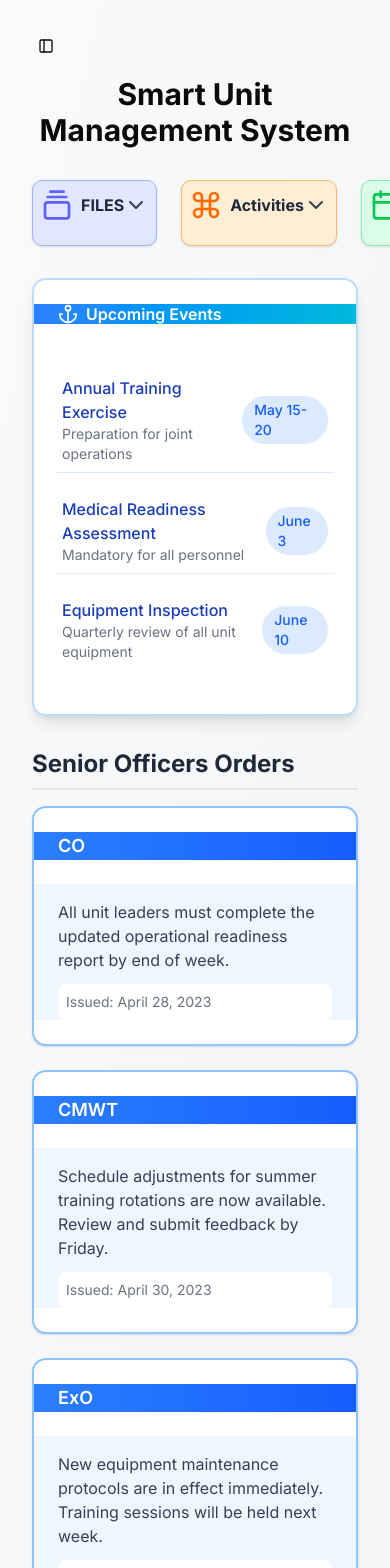
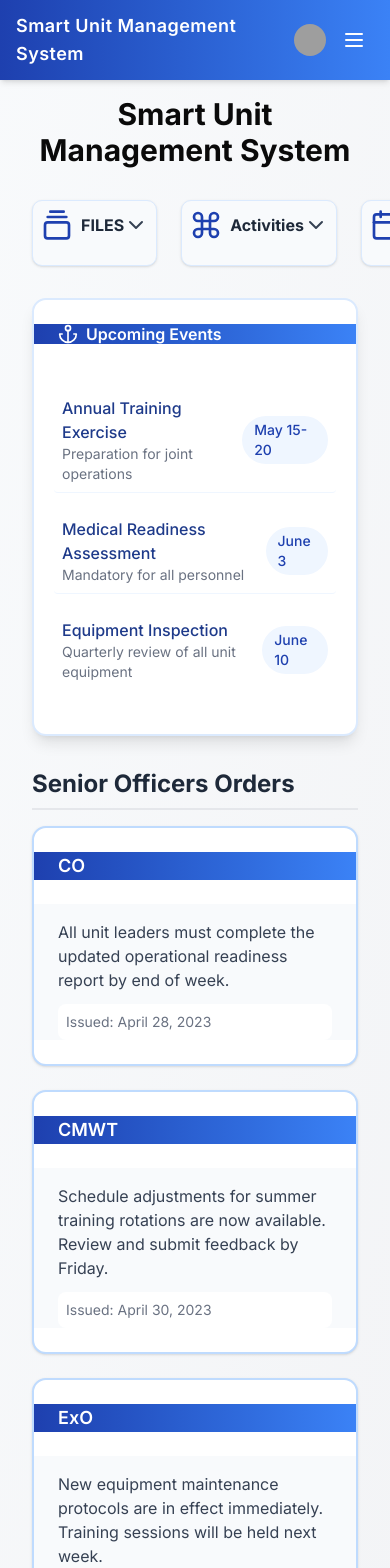
Before and after one commit to MoosaZK/smart-unit-management-system, a Next.js app: page / in a window 390 px wide. Shown: the top 1568 px of the page. Built offline with nearby package versions, Linux system fonts and the light colour scheme; grey boxes are pictures that could not be loaded.

Commit message:
Enhance styling and structure in globals.css and page.js; add navy color palette, update component icons, and refactor layout for improved consistency and user experience across the application.

```diff
--- a/src/app/hr-management/database/page.jsx
+++ b/src/app/hr-management/database/page.jsx
@@ -49,7 +49,7 @@ export default function DatabasePage() {
 
   return (
     <div className="container mx-auto py-6">
-      <h1 className="text-2xl font-bold mb-6">Navy Personnel Database</h1>
+      <h1 className="text-2xl font-bold mb-6">Unit Personnel Information</h1>
 
       {/* Officers Section */}
       <section className="mb-12">
--- a/src/app/page.js
+++ b/src/app/page.js
@@ -2,8 +2,7 @@
 import React from "react";
 import { Card, CardContent, CardHeader, CardTitle } from "@/components/ui/card";
 import Link from "next/link";
-import { AppSidebar } from "@/components/app-sidebar";
-import { SidebarProvider, SidebarTrigger } from "@/components/ui/sidebar";
+import { TopNav } from "@/components/top-nav";
 import {
   AudioWaveform,
   Command,
@@ -64,7 +63,7 @@ const mainData = {
     },
     {
       name: "Maintenance",
-      url: "/maintenance",
+      url: "/maintenance/complain-management",
       icon: Wrench,
     },
   ],
@@ -77,14 +76,9 @@ const mainData = {
 
 export default function Home() {
   return (
-    <SidebarProvider>
-      <AppSidebar
-        teams={mainData.teams}
-        projects={mainData.projects}
-        user={mainData.user}
-      />
-      <main className="w-full min-h-screen p-8 bg-gradient-to-br from-slate-50 to-gray-100">
-        <SidebarTrigger className="mb-4" />
+    <>
+      <TopNav projects={mainData.projects} user={mainData.user} />
+      <main className="w-full min-h-screen p-8 pt-24 bg-gradient-to-br from-slate-50 to-gray-100">
         <h1 className="text-3xl font-bold mb-8 text-center ">
           Smart Unit Management System
         </h1>
@@ -93,7 +87,7 @@ export default function Home() {
         <div className="flex flex-row gap-6 mb-8 max-w-6xl mx-auto">
           <DropdownCard
             title="FILES"
-            icon={<GalleryVerticalEnd className="h-8 w-8 text-indigo-500" />}
+            icon={<GalleryVerticalEnd className="h-8 w-8 text-navy-700" />}
             items={[
               "OOD Unit files",
               "DSO files",
@@ -103,25 +97,25 @@ export default function Home() {
           />
           <DropdownCard
             title="Activities"
-            icon={<Command className="h-8 w-8 text-orange-500" />}
+            icon={<Command className="h-8 w-8 text-navy-700" />}
             items={["Academic", "Unit", "Training", "VIP", "Special", "FCTS"]}
           />
           <DropdownCard
             title="Routine"
-            icon={<Calendar className="h-8 w-8 text-green-500" />}
+            icon={<Calendar className="h-8 w-8 text-navy-700" />}
             items={["Daily Routine", "Holiday Routine", "Special Routine"]}
           />
           <DropdownCard
             title="Contact Directory"
-            icon={<Users className="h-8 w-8 text-blue-500" />}
+            icon={<Users className="h-8 w-8 text-navy-700" />}
             items={["Imp", "Internal Bahadur", "External"]}
           />
         </div>
 
         {/* Events section */}
         <div className="mb-8 max-w-6xl mx-auto">
-          <Card className="overflow-hidden border-2 border-blue-200 shadow-lg">
-            <CardHeader className="bg-gradient-to-r from-blue-500 to-cyan-500 text-white">
+          <Card className="overflow-hidden border-2 border-navy-200 shadow-lg">
+            <CardHeader className="bg-gradient-to-r from-navy-700 to-navy-600 text-white">
               <CardTitle className="flex items-center">
                 <Anchor className="h-5 w-5 mr-2" />
                 Upcoming Events
@@ -129,42 +123,42 @@ export default function Home() {
             </CardHeader>
             <CardContent className="bg-white p-5">
               <div className="space-y-4">
-                <div className="flex justify-between items-center pb-2 border-b border-blue-100 hover:bg-blue-50 p-2 rounded transition-colors">
+                <div className="flex justify-between items-center pb-2 border-b border-navy-100 hover:bg-navy-50 p-2 rounded transition-colors">
                   <div>
-                    <h4 className="font-medium text-blue-800">
+                    <h4 className="font-medium text-navy-800">
                       Annual Training Exercise
                     </h4>
                     <p className="text-sm text-gray-500">
                       Preparation for joint operations
                     </p>
                   </div>
-                  <div className="text-sm font-medium text-blue-600 bg-blue-100 px-3 py-1 rounded-full">
+                  <div className="text-sm font-medium text-navy-700 bg-navy-100 px-3 py-1 rounded-full">
                     May 15-20
                   </div>
                 </div>
-                <div className="flex justify-between items-center pb-2 border-b border-blue-100 hover:bg-blue-50 p-2 rounded transition-colors">
+                <div className="flex justify-between items-center pb-2 border-b border-navy-100 hover:bg-navy-50 p-2 rounded transition-colors">
                   <div>
-                    <h4 className="font-medium text-blue-800">
+                    <h4 className="font-medium text-navy-800">
                       Medical Readiness Assessment
                     </h4>
                     <p className="text-sm text-gray-500">
                       Mandatory for all personnel
                     </p>
                   </div>
-                  <div className="text-sm font-medium text-blue-600 bg-blue-100 px-3 py-1 rounded-full">
+                  <div className="text-sm font-medium text-navy-700 bg-navy-100 px-3 py-1 rounded-full">
                     June 3
                   </div>
                 </div>
-                <div className="flex justify-between items-center hover:bg-blue-50 p-2 rounded transition-colors">
+                <div className="flex justify-between items-center hover:bg-navy-50 p-2 rounded transition-colors">
                   <div>
-                    <h4 className="font-medium text-blue-800">
+                    <h4 className="font-medium text-navy-800">
                       Equipment Inspection
                     </h4>
                     <p className="text-sm text-gray-500">
                       Quarterly review of all unit equipment
                     </p>
                   </div>
-                  <div className="text-sm font-medium text-blue-600 bg-blue-100 px-3 py-1 rounded-full">
+                  <div className="text-sm font-medium text-navy-700 bg-navy-100 px-3 py-1 rounded-full">
                     June 10
                   </div>
                 </div>
@@ -179,11 +173,11 @@ export default function Home() {
             <span>Senior Officers Orders</span>
           </h2>
           <div className="grid grid-cols-1 md:grid-cols-3 gap-6">
-            <Card className="hover:shadow-lg transition-shadow border-2 border-blue-300 overflow-hidden">
-              <CardHeader className="bg-gradient-to-r from-blue-500 to-blue-600 text-white">
+            <Card className="hover:shadow-lg transition-shadow border-2 border-navy-300 overflow-hidden">
+              <CardHeader className="bg-gradient-to-r from-navy-700 to-navy-600 text-white">
                 <CardTitle className="text-lg">CO</CardTitle>
               </CardHeader>
-              <CardContent className="pt-4 bg-blue-50">
+              <CardContent className="pt-4 bg-navy-50">
                 <p className="text-gray-700 mb-3">
                   All unit leaders must complete the updated operational
                   readiness report by end of week.
@@ -194,11 +188,11 @@ export default function Home() {
               </CardContent>
             </Card>
 
-            <Card className="hover:shadow-lg transition-shadow border-2 border-blue-300 overflow-hidden">
-              <CardHeader className="bg-gradient-to-r from-blue-500 to-blue-600 text-white">
+            <Card className="hover:shadow-lg transition-shadow border-2 border-navy-300 overflow-hidden">
+              <CardHeader className="bg-gradient-to-r from-navy-700 to-navy-600 text-white">
                 <CardTitle className="text-lg">CMWT</CardTitle>
               </CardHeader>
-              <CardContent className="pt-4 bg-blue-50">
+              <CardContent className="pt-4 bg-navy-50">
                 <p className="text-gray-700 mb-3">
                   Schedule adjustments for summer training rotations are now
                   available. Review and submit feedback by Friday.
@@ -209,11 +203,11 @@ export default function Home() {
               </CardContent>
             </Card>
 
-            <Card className="hover:shadow-lg transition-shadow border-2 border-blue-300 overflow-hidden">
-              <CardHeader className="bg-gradient-to-r from-blue-500 to-blue-600 text-white">
+            <Card className="hover:shadow-lg transition-shadow border-2 border-navy-300 overflow-hidden">
+              <CardHeader className="bg-gradient-to-r from-navy-700 to-navy-600 text-white">
                 <CardTitle className="text-lg">ExO</CardTitle>
               </CardHeader>
-              <CardContent className="pt-4 bg-blue-50">
+              <CardContent className="pt-4 bg-navy-50">
                 <p className="text-gray-700 mb-3">
                   New equipment maintenance protocols are in effect immediately.
                   Training sessions will be held next week.
@@ -226,7 +220,7 @@ export default function Home() {
           </div>
         </div>
       </main>
-    </SidebarProvider>
+    </>
   );
 }
 
@@ -237,11 +231,11 @@ function DropdownCard({ title, icon, items }) {
   // Generate a unique background color based on the title
   const getBgColor = () => {
     const colors = {
-      FILES: "bg-indigo-100 hover:bg-indigo-200 border-indigo-300",
-      "State board": "bg-purple-100 hover:bg-purple-200 border-purple-300",
-      Activities: "bg-orange-100 hover:bg-orange-200 border-orange-300",
-      Routine: "bg-green-100 hover:bg-green-200 border-green-300",
-      "Contact Directory": "bg-blue-100 hover:bg-blue-200 border-blue-300",
+      FILES: "bg-navy-50 hover:bg-navy-100 border-navy-200",
+      "State board": "bg-navy-50 hover:bg-navy-100 border-navy-200",
+      Activities: "bg-navy-50 hover:bg-navy-100 border-navy-200",
+      Routine: "bg-navy-50 hover:bg-navy-100 border-navy-200",
+      "Contact Directory": "bg-navy-50 hover:bg-navy-100 border-navy-200",
     };
     return colors[title] || "bg-gray-100 hover:bg-gray-200 border-gray-300";
   };
@@ -270,7 +264,7 @@ function DropdownCard({ title, icon, items }) {
               <DropdownMenuItem
                 asChild
                 key={index}
-                className="cursor-pointer hover:bg-blue-100 rounded px-2 py-1"
+                className="cursor-pointer hover:bg-navy-100 rounded px-2 py-1"
               >
                 <Link href="/contacts">{item}</Link>
               </DropdownMenuItem>
@@ -282,15 +276,15 @@ function DropdownCard({ title, icon, items }) {
               key={index}
               className={`cursor-pointer rounded px-2 py-1 ${
                 title === "FILES"
-                  ? "hover:bg-indigo-100"
+                  ? "hover:bg-navy-100"
                   : title === "State board"
-                  ? "hover:bg-purple-100"
+                  ? "hover:bg-navy-100"
                   : title === "Activities"
-                  ? "hover:bg-orange-100"
+                  ? "hover:bg-navy-100"
                   : title === "Routine"
-                  ? "hover:bg-green-100"
+                  ? "hover:bg-navy-100"
                   : title === "Contact Directory"
-                  ? "hover:bg-blue-100"
+                  ? "hover:bg-navy-100"
                   : "hover:bg-gray-100"
               }`}
             >
--- /dev/null
+++ b/src/components/top-nav.jsx
@@ -0,0 +1,91 @@
+"use client";
+
+import React from "react";
+import Link from "next/link";
+import { Menu } from "lucide-react";
+
+import {
+  DropdownMenu,
+  DropdownMenuTrigger,
+  DropdownMenuContent,
+  DropdownMenuItem,
+} from "@/components/ui/dropdown-menu";
+import {
+  Avatar,
+  AvatarImage,
+  AvatarFallback,
+} from "@/components/ui/avatar";
+
+// Top navigation bar component
+export function TopNav({ projects = [], user }) {
+  return (
+    <nav className="fixed top-0 inset-x-0 z-50 bg-gradient-to-r from-navy-700 to-navy-600 text-white shadow-md">
+      <div className="max-w-7xl mx-auto flex items-center justify-between px-4 py-3">
+        {/* Brand */}
+        <Link href="/" className="text-lg font-semibold tracking-wide">
+          Smart Unit Management System
+        </Link>
+
+        {/* Desktop links */}
+        <div className="hidden md:flex items-center gap-6">
+          {projects.map((project) => {
+            const Icon = project.icon;
+            return (
+              <Link
+                key={project.name}
+                href={project.url}
+                className="flex items-center gap-1 text-sm font-medium hover:text-navy-100 transition-colors"
+              >
+                {Icon && <Icon className="h-4 w-4" />}
+                {project.name}
+              </Link>
+            );
+          })}
+        </div>
+
+        {/* User dropdown */}
+        {user && (
+          <DropdownMenu>
+            <DropdownMenuTrigger asChild>
+              <button className="flex items-center gap-2 focus:outline-none">
+                <Avatar className="h-8 w-8">
+                  <AvatarImage src={user.avatar} alt={user.name} />
+                  <AvatarFallback>{user.name?.[0] ?? "U"}</AvatarFallback>
+                </Avatar>
+                <span className="hidden sm:inline text-sm font-medium">
+                  {user.name?.split(" ")[0]}
+                </span>
+              </button>
+            </DropdownMenuTrigger>
+            <DropdownMenuContent align="end" className="min-w-48 p-2 rounded-md">
+              <DropdownMenuItem disabled>{user.name}</DropdownMenuItem>
+              <DropdownMenuItem disabled>{user.email}</DropdownMenuItem>
+              <DropdownMenuItem>
+                <Link href="#">Settings</Link>
+              </DropdownMenuItem>
+              <DropdownMenuItem>Logout</DropdownMenuItem>
+            </DropdownMenuContent>
+          </DropdownMenu>
+        )}
+
+        {/* Mobile hamburger */}
+        <div className="md:hidden ml-2">
+          <DropdownMenu>
+            <DropdownMenuTrigger asChild>
+              <button className="p-2 rounded-md hover:bg-white/10 focus:outline-none">
+                <Menu className="h-6 w-6" />
+              </button>
+            </DropdownMenuTrigger>
+            <DropdownMenuContent align="end" className="min-w-44 p-2 rounded-md">
+              {projects.map((project) => (
+                <DropdownMenuItem asChild key={project.name}>
+                  <Link href={project.url}>{project.name}</Link>
+                </DropdownMenuItem>
+              ))}
+            </DropdownMenuContent>
+          </DropdownMenu>
+        </div>
+      </div>
+    </nav>
+  );
+}
--- /dev/null
+++ b/tailwind.config.mjs
@@ -0,0 +1,26 @@
+export default {
+  content: [
+    './src/**/*.{js,jsx,ts,tsx}',
+    './components/**/*.{js,jsx,ts,tsx}',
+    './app/**/*.{js,jsx,ts,tsx}',
+  ],
+  theme: {
+    extend: {
+      colors: {
+        navy: {
+          50: '#f8fafc',
+          100: '#eff6ff',
+          200: '#dbeafe',
+          300: '#bfdbfe',
+          400: '#93c5fd',
+          500: '#60a5fa',
+          600: '#3b82f6',
+          700: '#1e40af',
+          800: '#1e3a8a',
+          900: '#172554',
+        },
+      },
+    },
+  },
+  plugins: [],
+};
```
Also changed, not shown: src/app/globals.css (+10 -0 lines), src/app/hr-management/layout.js (+4 -4 lines).
